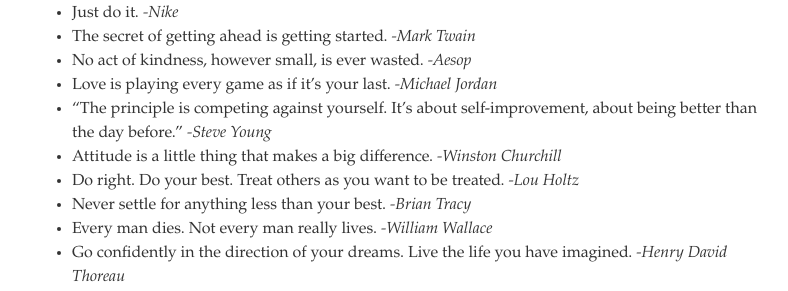
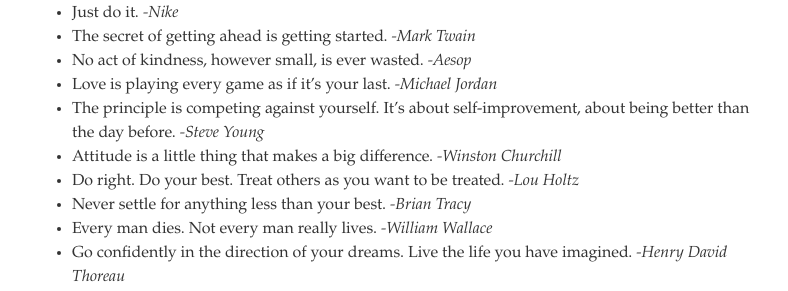
Before and after one commit to teri-lynn/teri-lynn.github.com, a Jekyll site: the page built from _posts/2012-11-15-inspirational-quotes.md, in a window 1280 px wide. Shown: the part 374-665 px from the top of the page, without its empty margins (238-1026 px from the left). Built offline with Jekyll 4.4.1, drawn with Linux system fonts in a browser that asks for light colours; some web fonts are replaced; Markdown is read by kramdown in place of the engine named in the settings.

```diff
--- a/_posts/2012-11-15-inspirational-quotes.md
+++ b/_posts/2012-11-15-inspirational-quotes.md
@@ -10,8 +10,8 @@ title: Get Inspired
 - The secret of getting ahead is getting started. *-Mark Twain*
 - No act of kindness, however small, is ever wasted. *-Aesop*
 - Love is playing every game as if it's your last. *-Michael Jordan*
-- "The principle is competing against yourself. It's about self-improvement,
-about being better than the day before." *-Steve Young*
+- The principle is competing against yourself. It's about self-improvement,
+about being better than the day before. *-Steve Young*
 - Attitude is a little thing that makes a big difference. *-Winston Churchill*
 - Do right. Do your best. Treat others as you want to be treated. *-Lou Holtz*
 - Never settle for anything less than your best. *-Brian Tracy*
```
